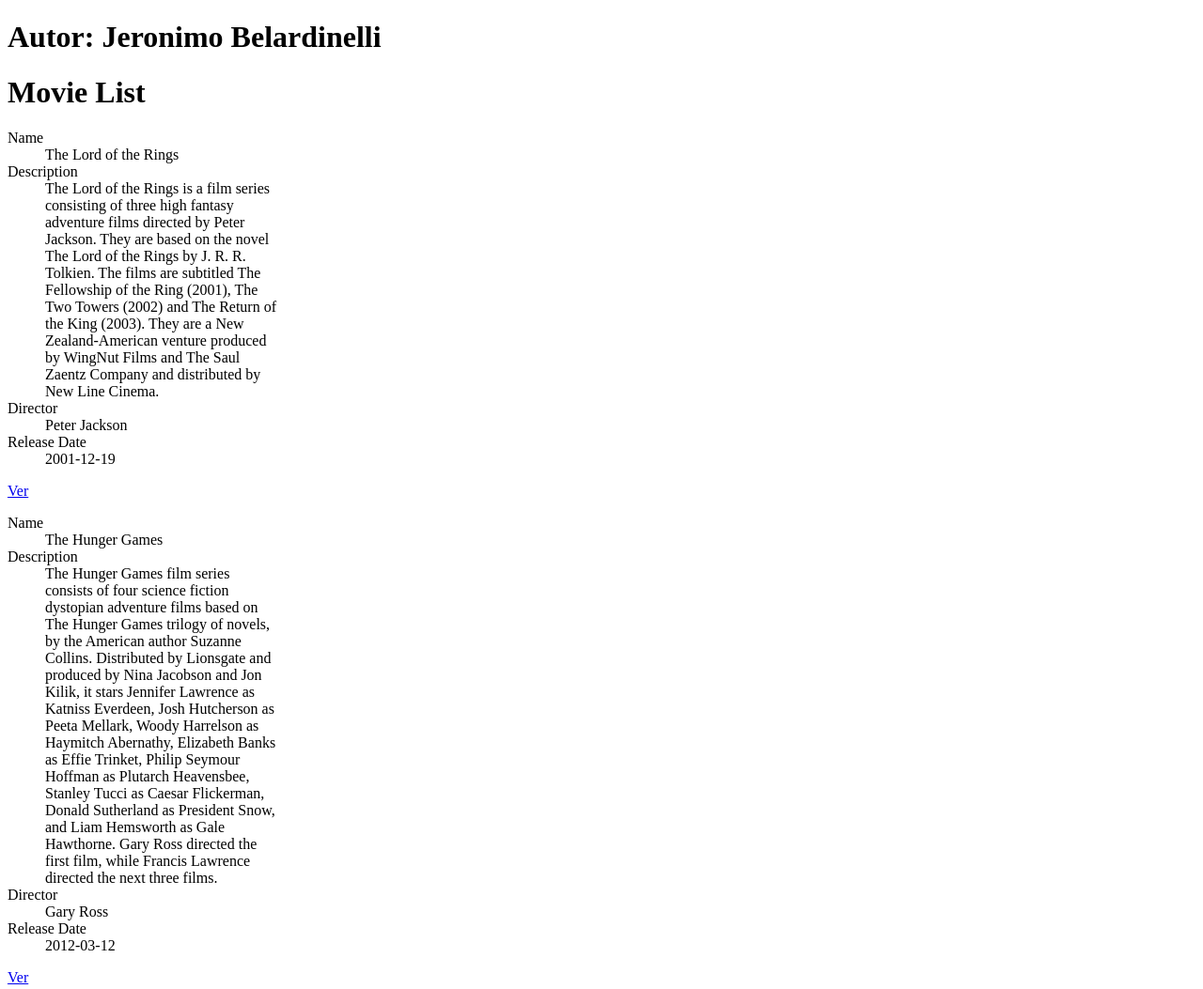
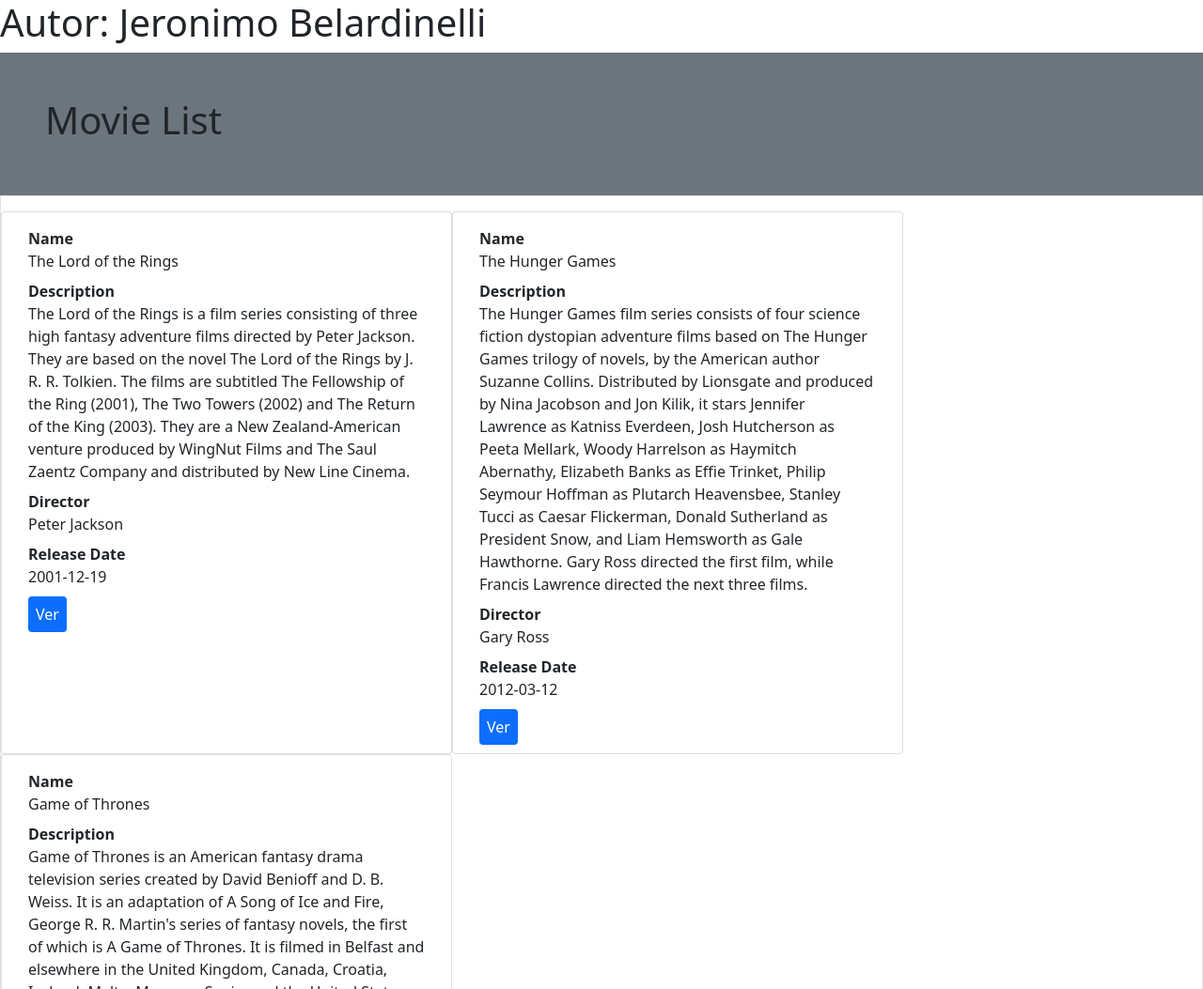
Before and after one commit to JeroBeelar/practica_vuejs_introduccion, a website: page index.html in a window 1280 px wide. Shown: the top 1053 px of the page at 94% size. Drawn offline with nearby package versions, Linux system fonts and the light colour scheme.

Commit message:
Terminada pracrica 11

```diff
--- a/index.html
+++ b/index.html
@@ -7,6 +7,7 @@
         <meta name="author" content="">
         <meta name="description" content="">
         <meta name="viewport" content="width=device-width, initial-scale=1">
+        <link href="https://cdn.jsdelivr.net/npm/bootstrap@5.0.2/dist/css/bootstrap.min.css" rel="stylesheet" integrity="sha384-EVSTQN3/azprG1Anm3QDgpJLIm9Nao0Yz1ztcQTwFspd3yD65VohhpuuCOmLASjC" crossorigin="anonymous">
     </head>
 
     <body>
@@ -15,10 +16,12 @@
 
         <!-- https://vuejs.org/v2/guide/index.html -->
         <div id="app">
-            <div class="jumbotron">
+            <div class="jumbotron bg-secondary p-5">
                 <h1 id="title">{{ col.collection.title }}</h1>
             </div>
-                <div class="card" v-for="i in col.collection.items" style="width: 18rem;">
+            <div class="container-fluid border d-flex justify-content-center">
+              <div class="row my-3">
+                <div class="card col-4 col-sm-12" v-for="i in col.collection.items" style="width: 30rem;">
                     <div class="card-body">
                       <dl>
                         <div v-for="datos in i.data">
@@ -26,9 +29,11 @@
                           <dd>{{ datos.value }}</dd>
                         </div>
                       </dl>
-                      <a v-bind:href="i.href">Ver</a>
+                      <a class="bg-primary rounded text-white p-2 text-decoration-none" v-bind:href="i.href">Ver</a>
                     </div>
                   </div>
+                </div>
+                </div>
 
             <!--
                  TODO: Mostrar datos del objeto collection. Ver archivo ./js/script.js
```
